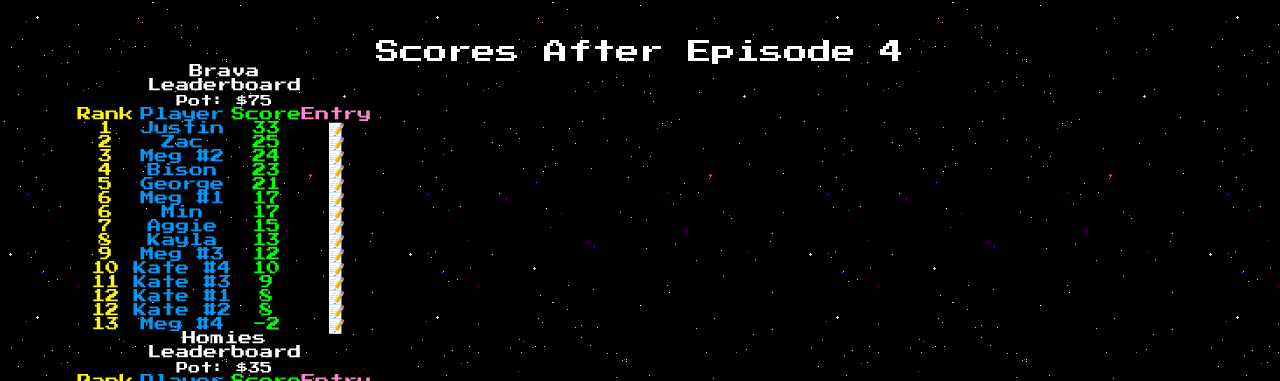
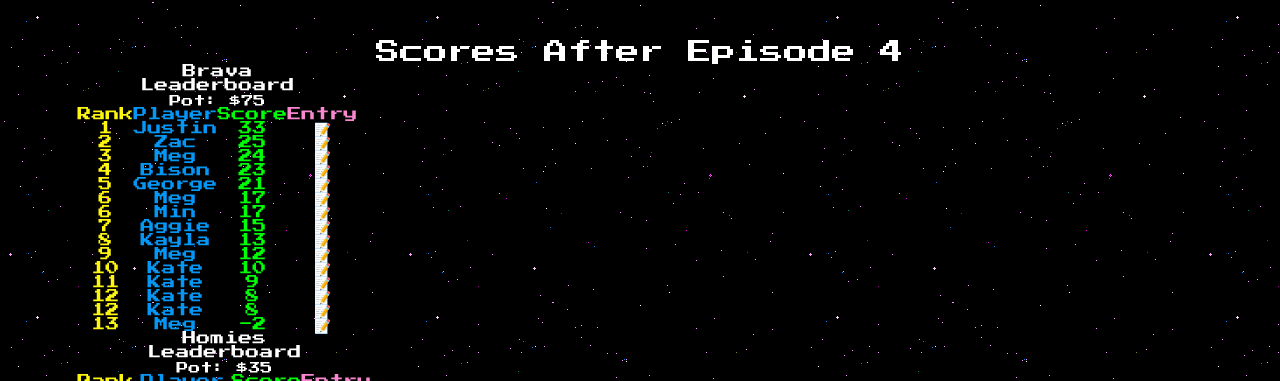
Before and after one commit to bisonhubert/cool-dragon, a React (Create React App) app: page / in a window 1280 px wide. Shown: the top 381 px of the page. Built offline with nearby package versions, Linux system fonts and the light colour scheme.

Commit message:
Remove number from player names with multiple entries

```diff
--- a/src/components/entries/entryData.js
+++ b/src/components/entries/entryData.js
@@ -47,7 +47,7 @@ const playerEntries = [
     bonuses: [constants.JON_SNOW,undefined]
   },
   {
-    playerName: 'kate #1',
+    playerName: 'kate',
     entry_doc: 'https://docs.google.com/document/d/1hF3ogN_OWA4JooZzcoBT9Ke1qDm-FUNAYzUphMc9lkU/edit?usp=sharing',
     leaderboard: constants.BRAVA,
     alive: [constants.JON_SNOW,constants.TYRION,constants.BRAN,constants.SAM,constants.GENDRY,constants.JAQEN,constants.LYANNA,],
@@ -56,7 +56,7 @@ const playerEntries = [
     bonuses: [constants.DAENERYS,constants.JON_SNOW,]
   },
   {
-    playerName: 'kate #2',
+    playerName: 'kate',
     entry_doc: 'https://docs.google.com/document/d/1rxBVbadYHrk-467XgwOYHaLvTOWfXXh4TlUKb9aUm7Y/edit?usp=sharing',
     leaderboard: constants.BRAVA,
     alive: [constants.DAENERYS,constants.SANSA,constants.BRAN,constants.SAM,constants.BRONN,constants.GHOST,],
@@ -65,7 +65,7 @@ const playerEntries = [
     bonuses: [constants.JON_SNOW,constants.SANSA,]
   },
   {
-    playerName: 'kate #3',
+    playerName: 'kate',
     entry_doc: 'https://docs.google.com/document/d/1aPxLXpAAOUNzw0NhM_1TfUcoxUM1cVm3nw-5tFQJq1M/edit?usp=sharing',
     leaderboard: constants.BRAVA,
     alive: [constants.DROGON,constants.RHAEGAL,constants.GHOST,],
@@ -74,7 +74,7 @@ const playerEntries = [
     bonuses: [constants.ARYA,undefined]
   },
   {
-    playerName: 'kate #4',
+    playerName: 'kate',
     entry_doc: 'https://docs.google.com/document/d/1GaE0oI3vJzkHtkR9BNFmDJ4wHxFOM9KGuWG7AKFpIU4/edit?usp=sharing',
     leaderboard: constants.BRAVA,
     alive: [constants.DAENERYS,constants.SANSA,],
@@ -92,7 +92,7 @@ const playerEntries = [
     bonuses: [constants.BRAN,constants.SANSA,]
   },
   {
-    playerName: 'meg #1',
+    playerName: 'meg',
     entry_doc: 'https://docs.google.com/document/d/1Je4OFAh5bqMihIC_-55gmtLENVoPjB7dR4ReAdsJ5ks/edit?usp=sharing',
     leaderboard: constants.BRAVA,
     alive: [constants.DAENERYS,constants.SANSA,constants.SAM,constants.BRONN,constants.YARA,constants.MISSANDEI,constants.DAARIO,constants.JAQEN,constants.MEERA,constants.SAM_JR,constants.LYANNA,constants.ROBIN,constants.HOT_PIE,constants.ALYS,],
@@ -101,7 +101,7 @@ const playerEntries = [
     bonuses: [constants.JON_SNOW,constants.DAENERYS]
   },
   {
-    playerName: 'meg #2',
+    playerName: 'meg',
     entry_doc: 'https://docs.google.com/document/d/1YUtP8Cr8nEJOrDreEeyS8V2i2SUyCgtphtg-YN9hK_M/edit?usp=sharing',
     leaderboard: constants.BRAVA,
     alive: [constants.DAENERYS,constants.SANSA,constants.BRAN,constants.SAM,constants.BRONN,constants.YARA,constants.MISSANDEI,constants.DAARIO,constants.JAQEN,constants.MEERA,constants.GILLY,constants.SAM_JR,constants.LYANNA,constants.ROBIN,constants.HOT_PIE,constants.ALYS,constants.DROGON,],
@@ -110,7 +110,7 @@ const playerEntries = [
     bonuses: [constants.JON_SNOW,constants.DAENERYS,]
   },
   {
-    playerName: 'meg #3',
+    playerName: 'meg',
     entry_doc: 'https://docs.google.com/document/d/1Ue1xJS5wVW-AEWvqBlfPoKbhEj9jNpEvCJn6hWt2Ujg/edit?usp=sharing',
     leaderboard: constants.BRAVA,
     alive: [constants.SAM,constants.DAARIO,constants.JAQEN,constants.SAM_JR,constants.ROBIN,constants.HOT_PIE,],
@@ -119,7 +119,7 @@ const playerEntries = [
     bonuses: [constants.DAENERYS,undefined]
   },
   {
-    playerName: 'meg #4',
+    playerName: 'meg',
     entry_doc: 'https://docs.google.com/document/d/1n1f9RVgUvHnOD6KZ1FEWiIjDc9eKOkci37_0AWMBlwk/edit?usp=sharing',
     leaderboard: constants.BRAVA,
     alive: [constants.HOT_PIE,],
```
